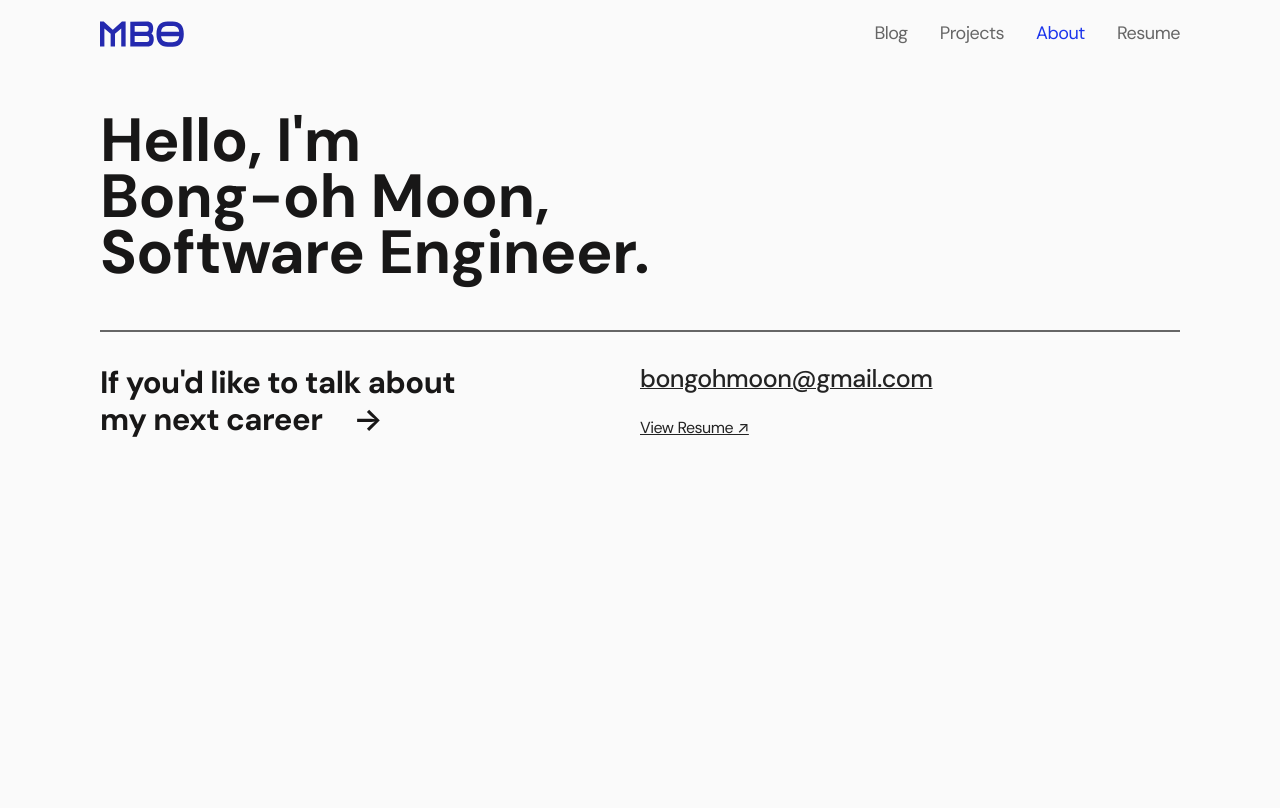
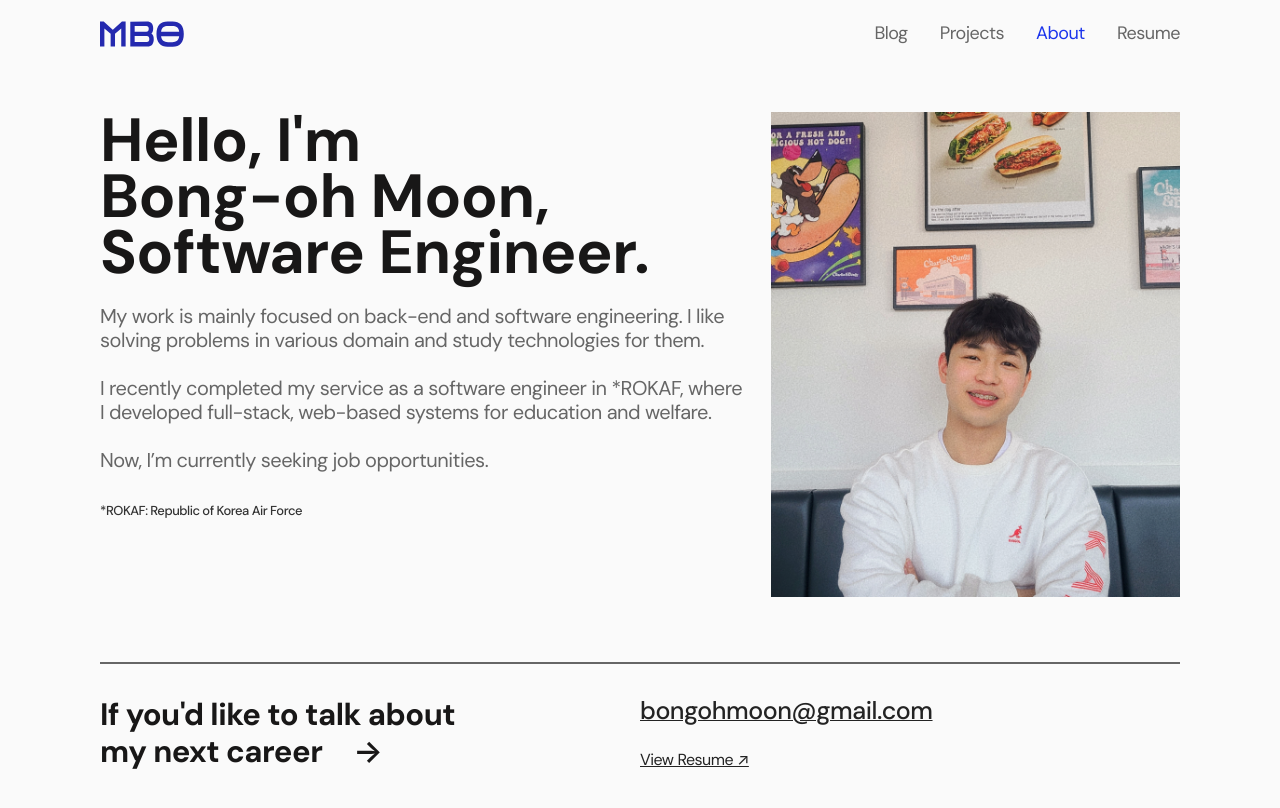
Before and after one commit to bonomoon/portfolio, a Next.js app in the folder apps/web/: page /about in a window 1280 px wide. Shown: the top 808 px of the page. Built offline with nearby package versions, Linux system fonts and the light colour scheme; a web font is replaced by a local one.

Commit message:
feat(client): update page header component at 'About' page.
- Add an image of me.
- Add desciprtion.
- Add some styles.

```diff
--- a/apps/web/src/pages/about/index.tsx
+++ b/apps/web/src/pages/about/index.tsx
@@ -1,6 +1,37 @@
 import Head from "next/head";
+import styled from "styled-components";
 import MainHeader from "@components/organisms/MainHeader";
 import MainFooter from "@components/organisms/MainFooter";
+
+const MainHeaderWrapper = styled.div`
+  display: flex;
+  gap: 1.75rem;
+
+  @media (max-width: 768px) {
+    flex-direction: column;
+  }
+`;
+
+const MainHeaderContent = styled.h6`
+  color: #666;
+  font-weight: 400;
+
+`;
+
+const Profile = styled.div`
+  width: 800px;
+  @media (max-width: 768px) {
+    width: 100%;
+  }
+`;
+
+const ProfileImg = styled.div`
+  width: auto;
+  height: 500px;
+  background-image: url('/images/me.png');
+  background-size: contain;
+  background-repeat: no-repeat;
+`;
 
 export default function About() {
   return (
@@ -8,9 +39,29 @@ export default function About() {
       <Head>
         <title>About | Bong-oh Moon</title>
       </Head>
-      <MainHeader title={`Hello, I'm\nBong-oh Moon,\nSoftware Engineer.`}>
-
-      </MainHeader>
+      <MainHeaderWrapper>
+        <MainHeader title={`Hello, I'm\nBong-oh Moon,\nSoftware Engineer.`}>
+          <MainHeaderContent>
+            My work is mainly focused on back-end and software engineering. I
+            like solving problems in various domain and study technologies for
+            them.
+            <br />
+            <br />
+            I recently completed my service as a software engineer in *ROKAF,
+            where I developed full-stack, web-based systems for education and
+            welfare.
+            <br />
+            <br />
+            Now, I’m currently seeking job opportunities.
+            <br />
+            <br />
+            <label>*ROKAF: Republic of Korea Air Force</label>
+          </MainHeaderContent>
+        </MainHeader>
+        <Profile>
+          <ProfileImg />
+        </Profile>
+      </MainHeaderWrapper>
       <MainFooter />
     </>
   );
--- a/apps/web/src/styles.css
+++ b/apps/web/src/styles.css
@@ -72,7 +72,8 @@ p, pre {
 
 label {
   font-size: 0.812rem;
-  color: #606060;
+  color: #333;
+  font-weight: 500;
 }
 
 caption {
```
Also changed, not shown: apps/web/public/images/me.png (added).
